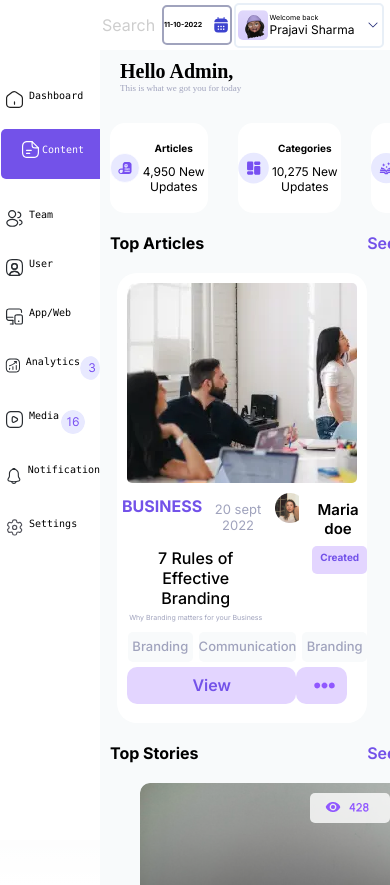
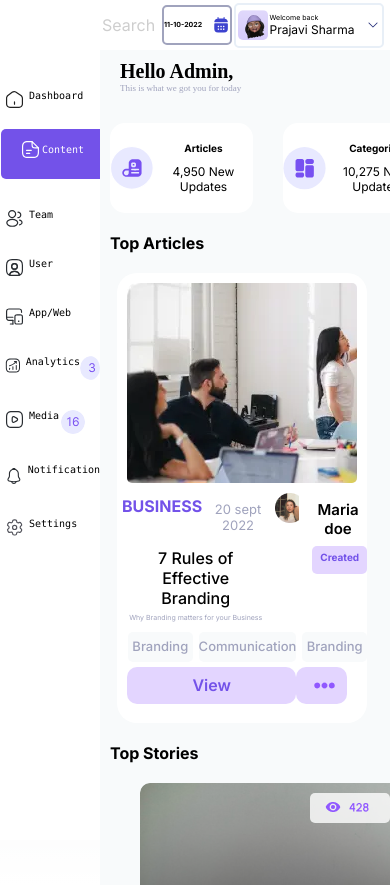
Before and after one commit to prajaviS/dashb, a Next.js app: page / in a window 390 px wide. Built offline with nearby package versions, Linux system fonts and the light colour scheme.

Commit message:
responsiveeee

```diff
--- a/app/page.module.css
+++ b/app/page.module.css
@@ -1557,6 +1557,7 @@
     background-color: #f8fafb;
     height: 835px;
     overflow-x: auto;
+    width: 180%;
 
   }
   .mainpage::-webkit-scrollbar {
@@ -1625,13 +1626,13 @@
   }
   .section1{
     display: block;
-    width: 100%;
+    width: 130%;
     height: 500px;
     justify-content: space-between;
   }
   .subsec1{
     display: flex;
-    width: 130%;
+
     gap: 16px;
     margin-left: 10px;
     overflow-x:auto;
```
